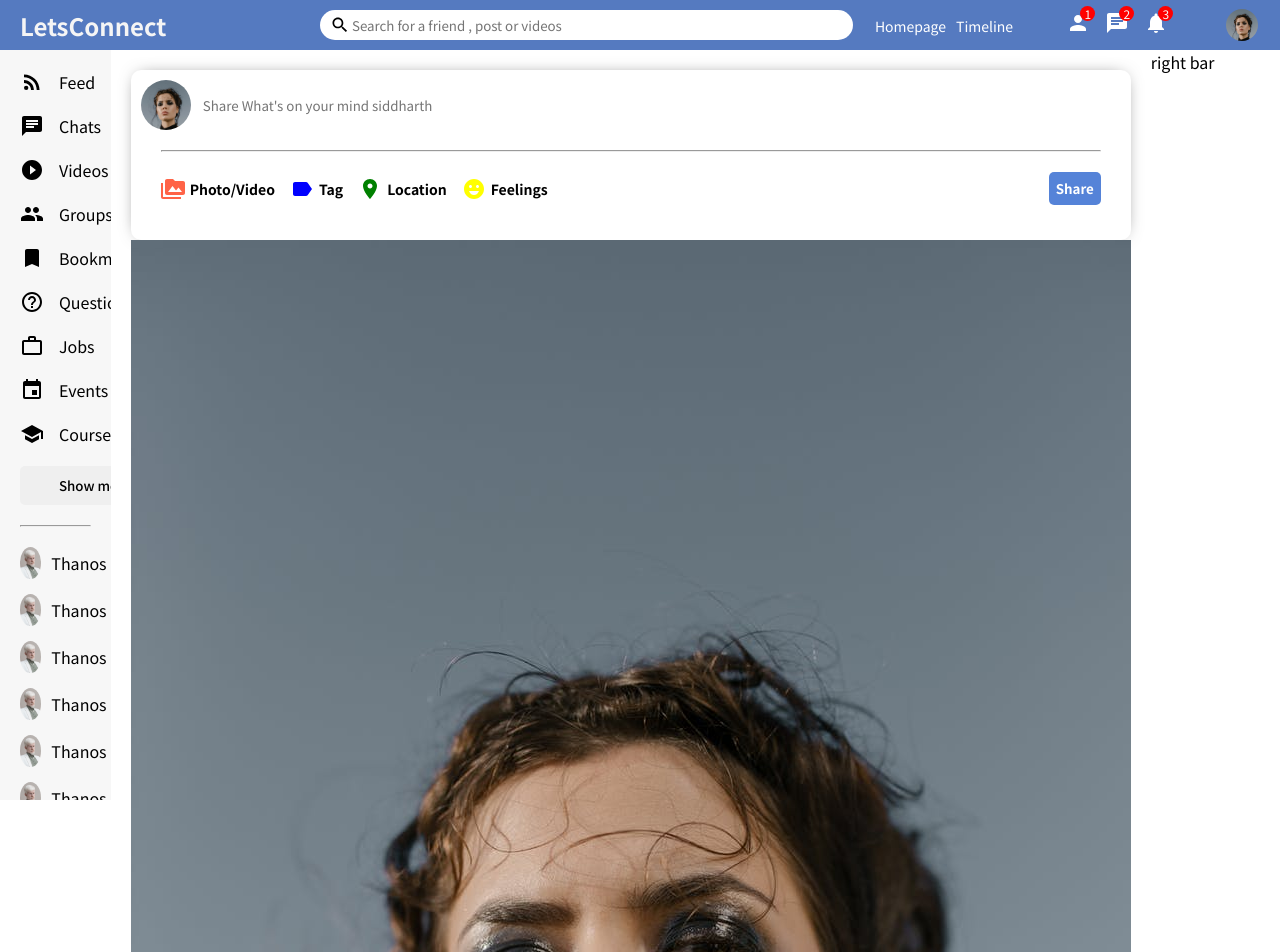
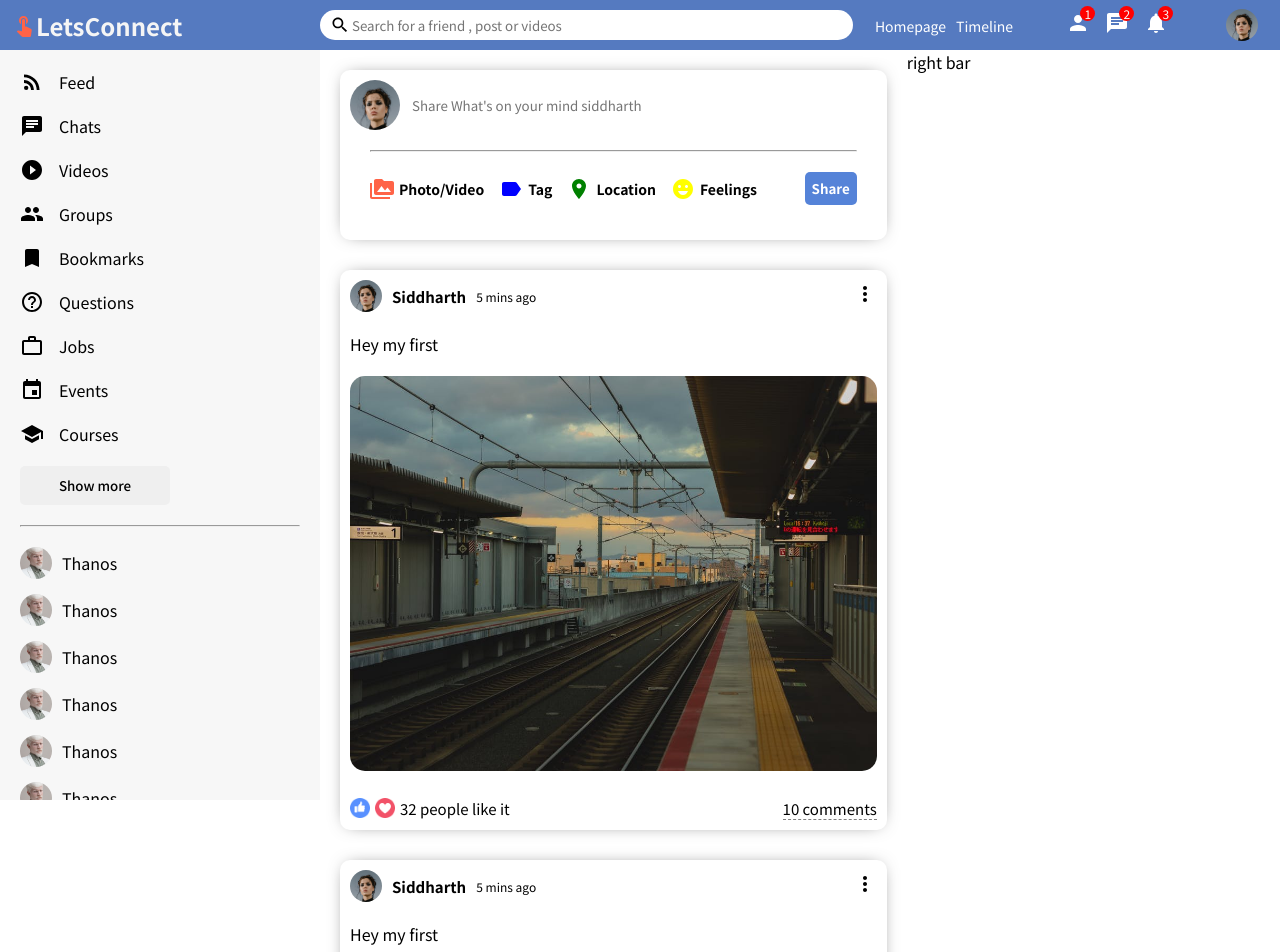
Before and after one commit to siddharthgusain/LetsConnect, a React (Create React App) app in the folder client/: page / in a window 1280 px wide. Shown: the top 952 px of the page. Built offline with nearby package versions, Linux system fonts and the light colour scheme.

Commit message:
added post components and styling

```diff
--- a/client/src/components/feed/Feed.jsx
+++ b/client/src/components/feed/Feed.jsx
@@ -9,6 +9,10 @@ export default function Feed() {
             <div className="feedWrapper">
                 <Share />
                 <Post />
+                <Post />
+                <Post />
+                <Post />
+                <Post />
             </div>
         </div>
     )
--- a/client/src/components/posts/Post.jsx
+++ b/client/src/components/posts/Post.jsx
@@ -1,4 +1,5 @@
-import './post.css'
+import './post.css';
+import { MoreVert } from '@material-ui/icons';
 
 export default function Post() {
     return (
@@ -10,10 +11,24 @@ export default function Post() {
                         <span className="postUsername">Siddharth</span>
                         <span className="postDate">5 mins ago</span>
                     </div>
-                    <div className="postTopRight"></div>
+                    <div className="postTopRight">
+                        <MoreVert />
+                    </div>
                 </div>
-                <div className="postCenter"></div>
-                <div className="postButtom"></div>
+                <div className="postCenter">
+                    <span className="postText">Hey my first</span>
+                    <img className="postImg" src="/assets/post/1.jpeg" alt=""/>
+                </div>
+                <div className="postBottom">
+                    <div className="postBottomLeft">
+                        <img className="likeIcon" src="/assets/like.png"  alt=""/>
+                        <img className="likeIcon" src="/assets/heart.png" alt="" />
+                        <span className="postLikeCounter">32 people like it</span>
+                    </div>
+                    <div className="postBottomRight">
+                        <span className="postCommentText" >10 comments</span>
+                    </div>
+                </div>
             </div>
         </div>
     )
--- a/client/src/components/posts/post.css
+++ b/client/src/components/posts/post.css
@@ -0,0 +1,79 @@
+.post{
+    width: 100%;
+    border-radius: 10px;
+    -webkit-box-shadow: 0px 0px 18px -8px rgba(0,0,0,0.7);
+    box-shadow: 0px 0px 18px -8px rgba(0,0,0,0.7);
+    margin:30px 0;
+}
+
+.postWrapper{
+    padding: 10px;
+}
+
+.postTop{
+     display: flex;
+     align-items: center;
+     justify-content: space-between;
+}
+
+.postTopLeft{
+    display: flex;
+    align-items: center;
+}
+
+.postProfileImg{
+    width: 32px;
+    height: 32px;
+    border-radius: 50%;
+    object-fit: cover;
+}
+
+.postUsername{
+    font-size: 15px;
+    font-weight: bold;
+    margin:0 10px;
+}
+
+.postDate{
+    font-size: 12px;
+}
+
+.postCenter{
+    margin:20px 0;
+}
+
+.postImg{
+    margin-top:20px;
+    width: 100%;
+    border-radius: 15px;
+    max-height: 500px;
+    object-fit: contain;
+}
+
+.postBottom{
+    display: flex;
+    align-items: center;
+    justify-content: space-between;
+}
+
+.postBottomLeft{
+    display: flex;
+    align-items: center;
+}
+
+.likeIcon{
+    width: 20px;
+    height: 20px;
+    margin-right: 5px;
+    cursor: pointer;
+}
+
+.postLikeCounter{
+    font-size: 15px;
+}
+
+.postCommentText{
+    cursor: pointer;
+    border-bottom: 1px dashed gray;
+    font-size: 15px;
+}
--- a/client/src/components/topbar/Topbar.jsx
+++ b/client/src/components/topbar/Topbar.jsx
@@ -1,10 +1,11 @@
 import './topbar.css';
-import { Search , Person , Chat , Notifications } from '@material-ui/icons';
+import { Search , Person , Chat , Notifications ,TouchApp } from '@material-ui/icons';
 
 export default function Topbar(){
     return (
         <div className="topbarContainer">
             <div className="topbarLeft">
+                <TouchApp className="logoImg" />
                 <span className="logo">LetsConnect</span>
             </div>
             <div className="topbarCenter">
--- a/client/src/components/topbar/topbar.css
+++ b/client/src/components/topbar/topbar.css
@@ -10,11 +10,17 @@
 
 .topbarLeft{
     flex:3;
+    display: flex;
+    align-items: center;
+}
+
+.logoImg{
+    margin-left: 12px;
+    color: tomato
 }
 
 .logo{
     font-size: 24px;
-    margin-left: 20px;
     font-weight: bold;
     color:whitesmoke;
     cursor: pointer;
```
